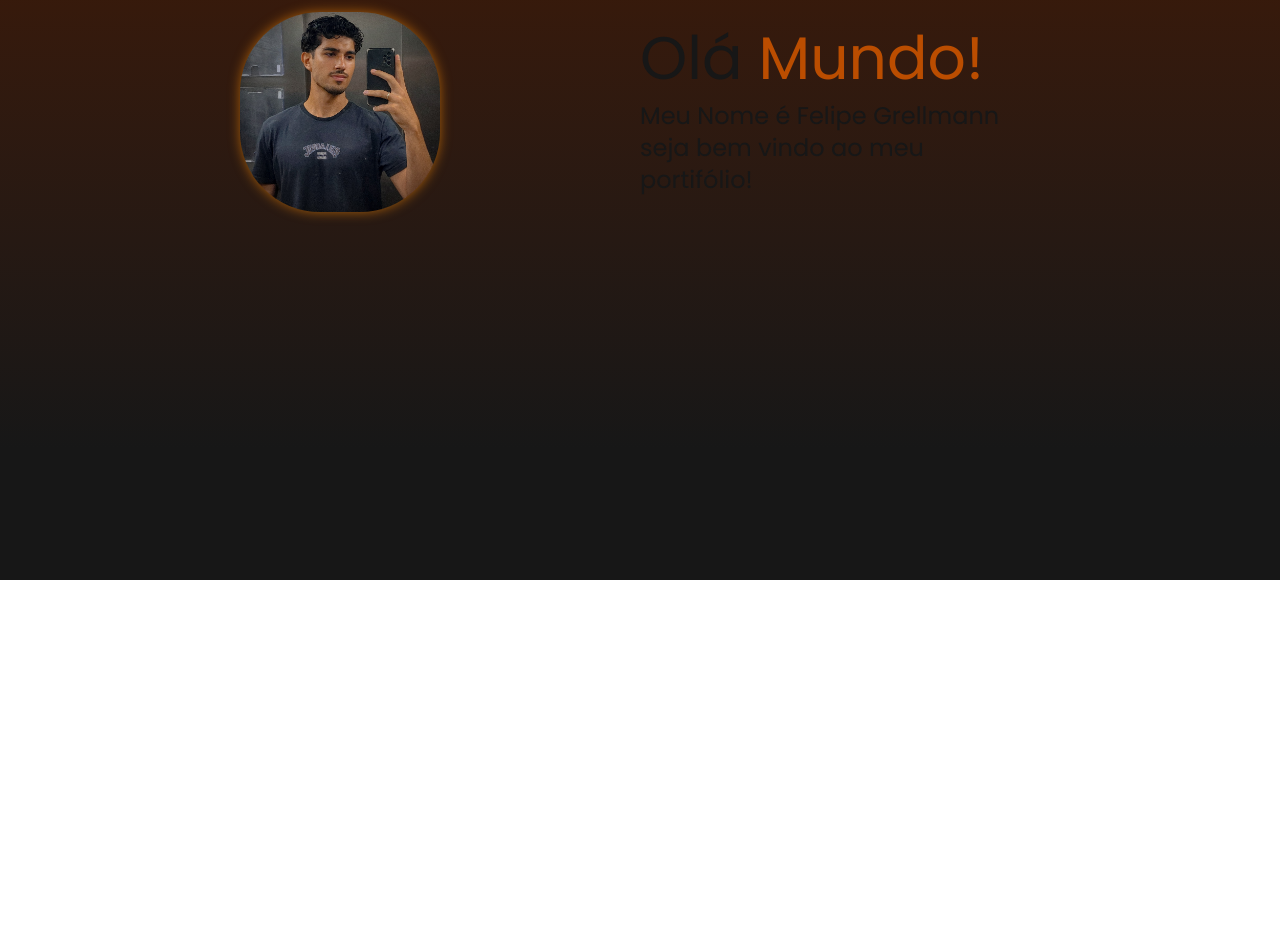
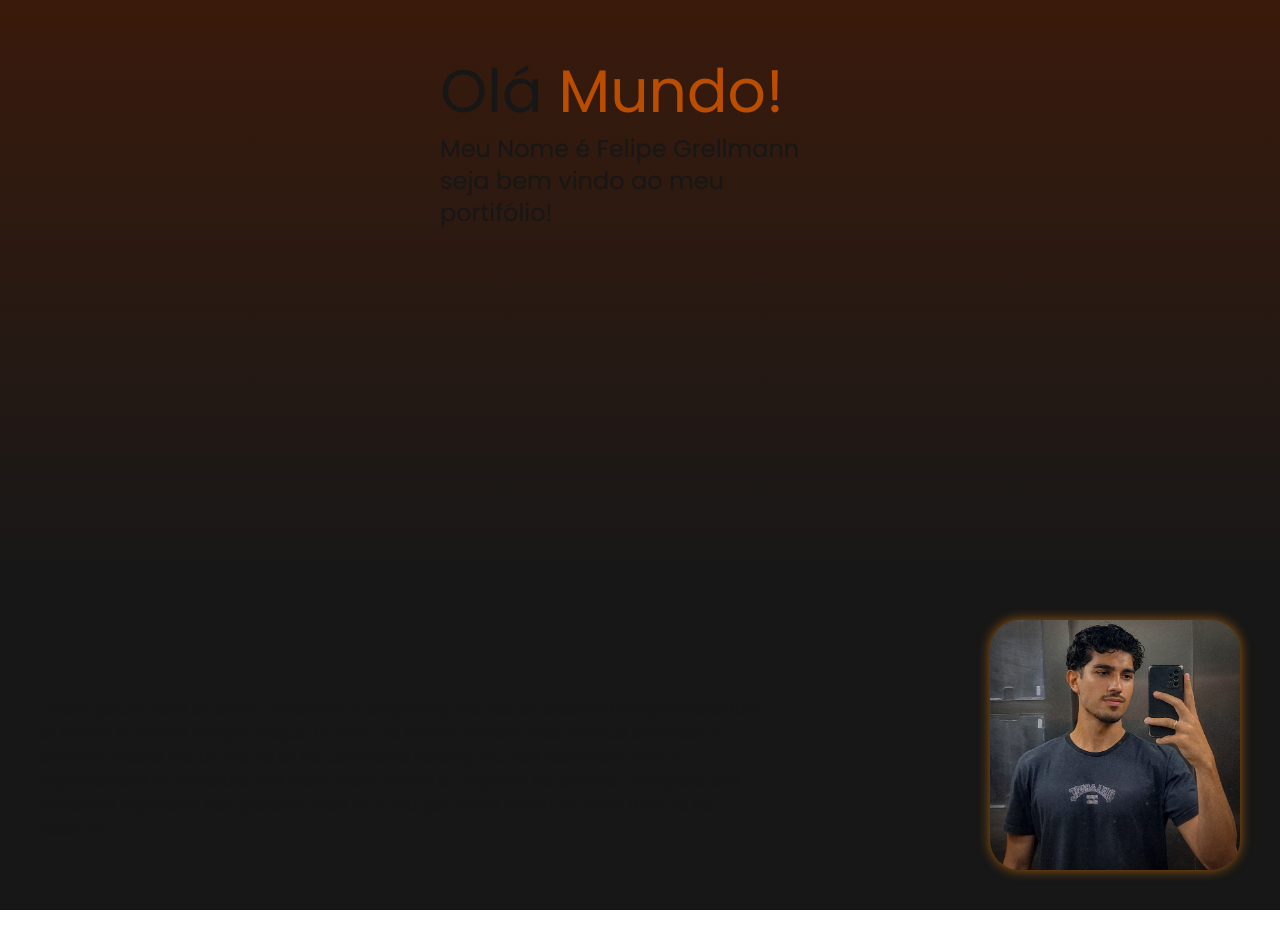
Before and after one commit to FelipeGrellmannSouza/my-portfolio, a Next.js app: page / in a window 1280 px wide. Shown: the part 220-1168 px from the top of the page. Before the commit the page ends 800 px from the top, so only its background shows below. Built offline with nearby package versions, Linux system fonts and the light colour scheme.

Commit message:
about-me

```diff
--- a/src/app/page.tsx
+++ b/src/app/page.tsx
@@ -1,14 +1,16 @@
+import { AboutMe } from "@/components/AboutMe";
 import { Banner } from "@/components/Banner";
 import { Header } from "@/components/Header";
 
-
 export default function Home() {
   return (
-    <div className={`bg-neutral-900 font-poppins h-screen`}>
-      <div className="h-10/12 bg-cover bg-gradient-to-b from-amber-950 to-neutral-900">
+    <div className={`bg-neutral-900 font-poppins h-max`}>
+      <div className="h-screen bg-cover bg-gradient-to-b from-amber-950 to-neutral-900">
         <Header />
         <Banner />
-
+      </div>
+      <div className="container mx-auto">
+        <AboutMe />
       </div>
     </div>
   );
--- /dev/null
+++ b/src/components/AboutMe.tsx
@@ -0,0 +1,20 @@
+import React from 'react'
+import { MyPhoto } from "@/components/MyPhoto";
+
+export const AboutMe = () => {
+    return (
+        <div className="container mx-auto flex justify-between items-center my-10 max-w-300 pb-10">
+            <div className='flex-1/3 w-100 pr-15'>
+                <h2 className="text-5xl">
+                    About Me
+                </h2>
+                <p>
+                    Lorem ipsum dolor sit amet, consectetur adipiscing elit, sed do eiusmod tempor incididunt ut labore et dolore magna aliqua. Ut enim ad minim veniam, quis nostrud exercitation ullamco laboris nisi ut aliquip ex ea commodo consequat. Duis aute irure dolor in reprehenderit in voluptate velit esse cillum dolore eu fugiat nulla pariatur. Excepteur sint occaecat cupidatat non proident, sunt in culpa qui officia deserunt mollit anim id est laborum.
+                </p>
+            </div>
+            <div className='flex justify-end flex-1'>
+                <MyPhoto />
+            </div>
+        </div>
+    )
+}
--- a/src/components/Banner.tsx
+++ b/src/components/Banner.tsx
@@ -1,23 +1,10 @@
-import Image from "next/image";
-
 export const Banner = () => {
     return (
-        <div className="flex items-center justify-between container m-auto max-w-200 h-150">
-            <div className="">
-                <Image
-                    src={"/imgs/felipe.jpg"}
-                    alt="Minha Foto"
-                    width={200}
-                    height={200}
-                    className="rounded-[80px] drop-shadow-[0_0_6px_rgba(217,119,6,0.7)]
-                        transition-all duration-500 hover:drop-shadow-[0_0_20px_rgba(217,119,6)] hover:scale-[1.10]"
-                />
-            </div>
-
+        <div className="flex items-center justify-center container m-auto h-10/12">
             <div className="w-100">
                 <h1 className="text-6xl"> Olá <span className="text-amber-700 ">Mundo!</span></h1>
-
-                <p className="text-2xl mt-3">Meu Nome é Felipe <span className="">Grellmann</span> seja bem vindo ao meu <span>portifólio</span>!</p>
+                <p className="text-2xl mt-3">Meu Nome é Felipe Grellmann seja bem vindo ao meu <span>portifólio</span>!</p>
             </div>
-        </div>)
+        </div >
+    )
 }
--- /dev/null
+++ b/src/components/MyPhoto.tsx
@@ -0,0 +1,17 @@
+import React from 'react'
+import Image from "next/image";
+
+export const MyPhoto = () => {
+    return (
+        <>
+            <Image
+                src={"/imgs/felipe.jpg"}
+                alt="Minha Foto"
+                width={250}
+                height={250}
+                className="rounded-[30px] drop-shadow-[0_0_6px_rgba(217,119,6,0.7)]
+                transition-all duration-500 hover:drop-shadow-[0_0_20px_rgba(217,119,6)] hover:scale-[1.04]"
+            />
+        </>
+    )
+}
```
